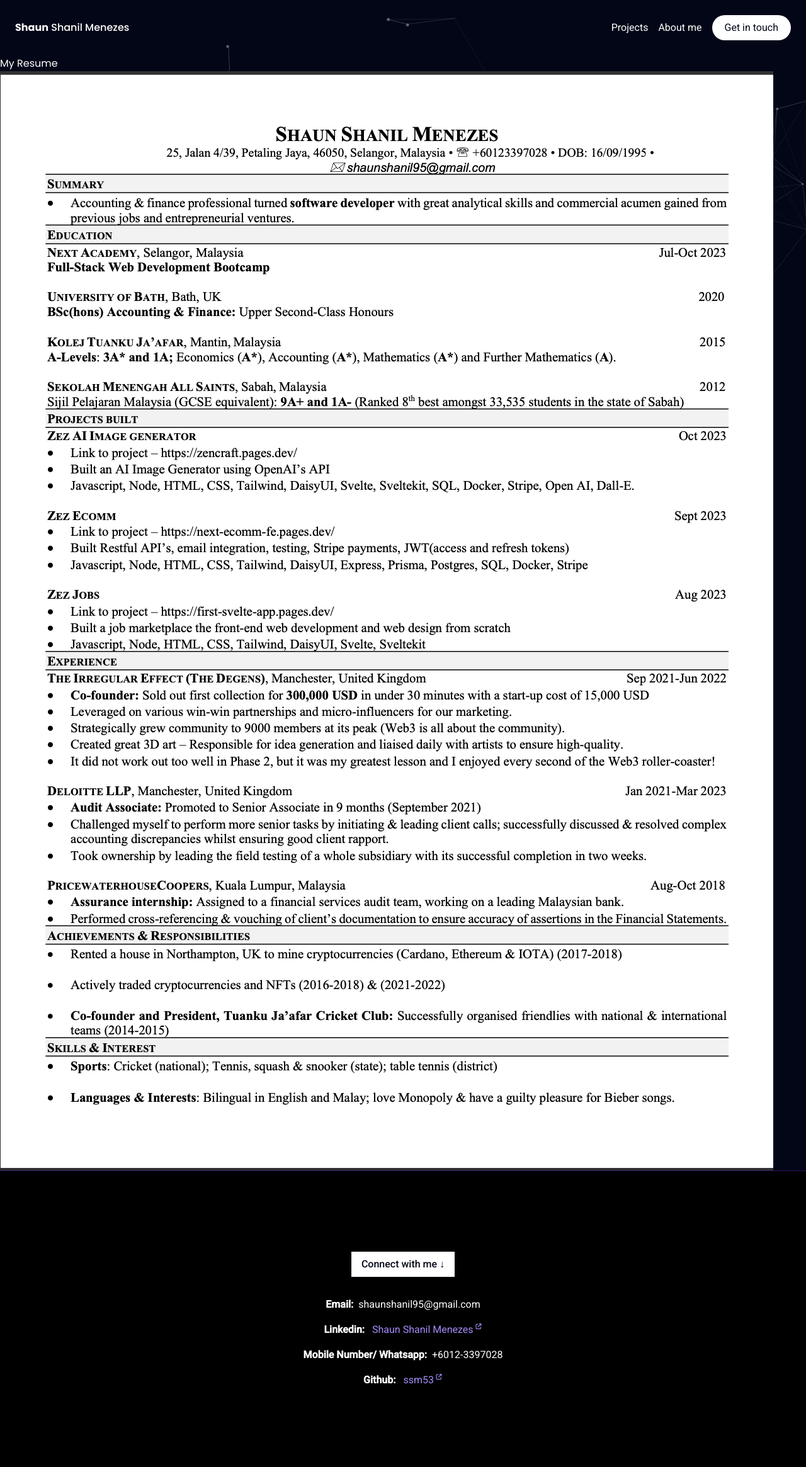
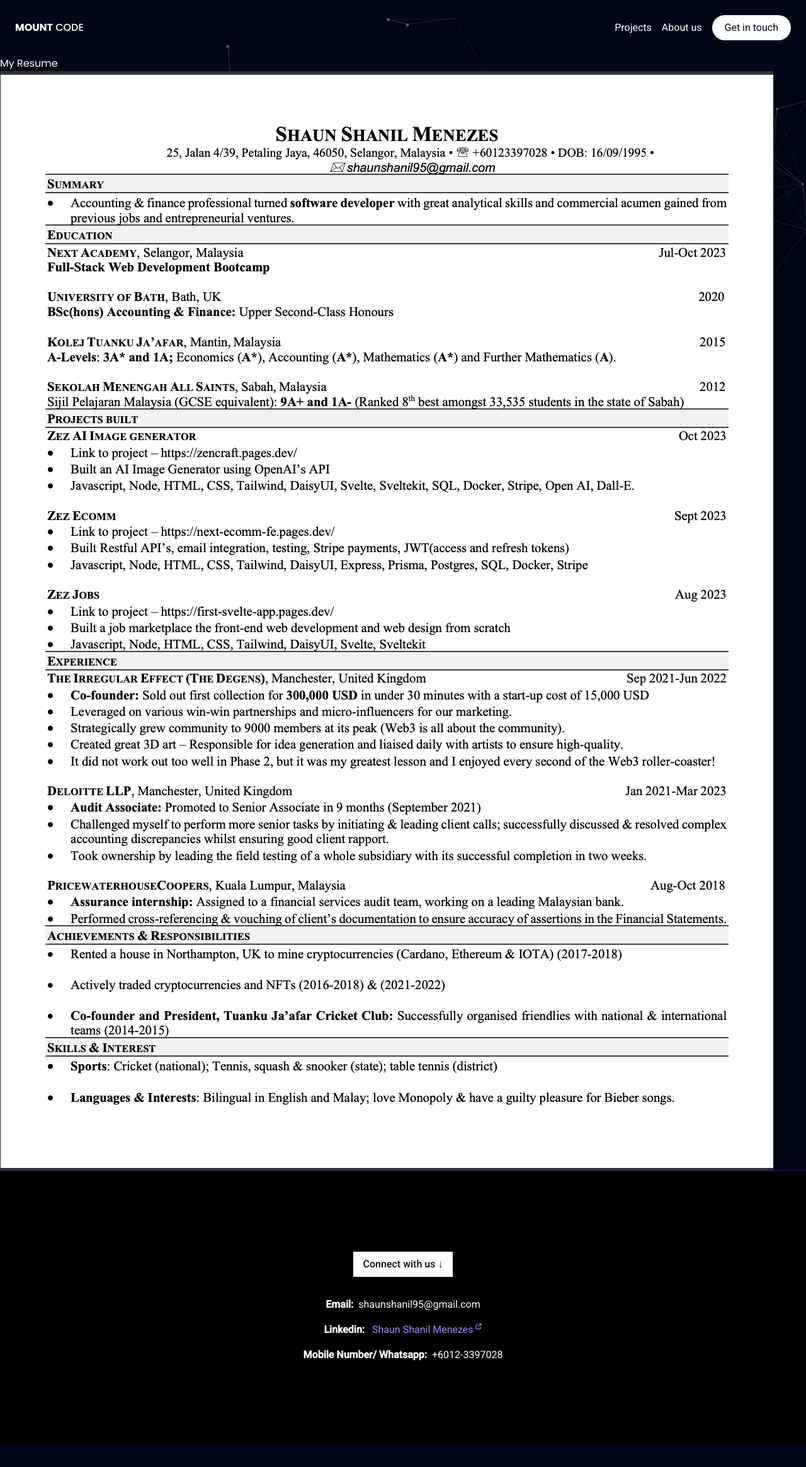
Before and after one commit to ssm53/mt.code, a SvelteKit app: page /resume in a window 1280 px wide. Shown: the whole page at 63% size. After the commit the page ends 2292 px from the top, so only its background shows below. Built offline with nearby package versions, Linux system fonts and the light colour scheme.

Commit message:
mvp is up

```diff
--- a/src/components/Footer.svelte
+++ b/src/components/Footer.svelte
@@ -1,5 +1,5 @@
 <footer class=" py-20 sm:py-32 bg-black border-t border-solid border-violet-950 flex flex-col gap-4 sm:gap-8 justify-center items-center">
-  <p class=" px-4 py-2 bg-white text-slate-950 font-medium">Connect with me &darr;
+  <p class=" px-4 py-2 bg-white text-slate-950 font-medium">Connect with us &darr;
 
   </p>
   <div class=" flex flex-col gap-4 justify-center items-center">
@@ -20,17 +20,6 @@
     <p><b class=" pr-2">Mobile Number/ Whatsapp:</b>+6012-3397028
 
     </p>
-    <p><b class=" pr-2">Github:</b>
-      <a class=" text-violet-400" target="_blank" href="https://github.com/ssm53">
-        ssm53<sup><span class=" text-xs scale-75 pl-0.5">
-          <i class=" fa-solid fa-arrow-up-right-from-square text-xs scale-[75%]"></i>
-
-        </span>
-        </sup>
-
-      </a>
-
-    </p>
 
   </div>
 
--- a/src/components/Header.svelte
+++ b/src/components/Header.svelte
@@ -3,12 +3,12 @@
 
   let tabs = [
     {name: "Projects", link: '#projects'},
-    {name: "About me", link: '#about'}, ]
+    {name: "About us", link: '#about'}, ]
 </script>
 
 <header class={"sticky z-[10] top-0 duration-200 px-6 flex items-center justify-between border-b border-solid " + ( y > 0 ? ' py-4 bg-slate-950 border-violet-950' :' py-6 bg-transparent border-transparent')}>
   <h1 class=" font-medium">
-    <b class=" font-bold poppins">Shaun</b> Shanil Menezes
+    <b class=" font-bold poppins">MOUNT</b> CODE
   </h1>
   <div class=" sm:flex ml-auto pr-4 items-center gap-4 hidden">
     {#each tabs as tab, index}
--- a/src/components/Main.svelte
+++ b/src/components/Main.svelte
@@ -8,9 +8,9 @@
   ]
 
   let benefits = [
-    {name:'a passionate developer', description: 'I pivoted to be a software developer in August 2023 and absolutely fell in love with the creativity and problem solving that is involved in developing and engineering innovative new online experiences. Starting of with JavaScript, HTML & CSS and evolving my knowledge base to include JavaScript frameworks, backend programming, design, cloud services and much much more.'},
-    {name:'a product functionality and backend fanatic', description: 'Carefully crafting and designing additional product functionalities allows me to express and experiment with every morsel of creativity I have. I also love the challenge of learning new design concepts and enabling users with amazing online experiences.'},
-    {name:'an excellent communicator with great business acumen', description: 'Previously being in the world of finance and co-founding an NFT project raising RM1.2 million, I have developed my soft-skills to work well in a successful team and contribute to non-technical areas as well'},
+    {name:'100% money back guaranteed', description: 'You heard that right, we only get paid if you are happy. Win-win.'},
+    {name:'we will host your website forever', description: "You don't need to worry if your website will not function, forever"},
+    {name:'free access to our AI chatbots', description: 'AI is cool. We are developing chatbots which can analyse any document. Imagine a ChatGPT but for your own documents'},
   ]
 
 
@@ -20,11 +20,11 @@
   <section id="introPage" class=" grid grid-cols-1 lg:grid-cols-2 gap-10 py-8 sm:py-14">
     <div class=" flex flex-col justify-center text-center lg:text-left gap-6 md:gap-8 lg:gap-10">
       <h2 class=" font-semibold text-4xl sm:text-5xl md:text-6xl">
-        Hi, I'm <span class="poppins text-violet-400">Shaun</span> Shanil Menezes <br/>Full Stack
-        <span class="poppins text-violet-400">Developer</span>
+        We're <span class="poppins text-violet-400">MOUNT</span> CODE <br/>We build
+        <span class="poppins text-violet-400">websites</span>
       </h2>
     <p class="text-base sm:text-lg md:text-xl">
-      My <span class="poppins text-violet-400">favourite tech</span> includes Javascript, Sveltekit, TailwindCSS, DaisyUI, Node.js, Express.js, Docker, AWS, Prisma & PostgreSQL!
+      If you're not satisfied, <span class="poppins text-violet-400">100% money back guarantee</span>
 
     </p>
     <!-- <a class=" blueShadow mx-auto lg:mr-auto lg:ml-0 text-base sm:text-lg md:text-xl poppins relative overflow-hidden px-6 py-3 group rounded-full bg-white text-slate-950 cursor-pointer" href='#' target="_blank">
@@ -37,7 +37,7 @@
     </a>
   </div>
   <div class=" relative shadow-2xl grid place-items-center flex flex-col">
-    <img src="images/profile.jpg" alt="profile pic" class="object-cover z-[2] max-h-[70vh]" />
+    <img src="src/images/Mountcode-logo.png" alt="profile pic" class="object-cover z-[2] max-h-[70vh]" />
 
   </div>
 
@@ -45,8 +45,8 @@
 
   <section id="projects" class=" py-20 lg:py-32 flex flex-col gap-24">
     <div class=" flex flex-col gap-2 text-center">
-      <h6 class=" text-lg sm:text-xl md:text-2xl">A few of my creative endeavours</h6>
-      <h3 class=" font-semibold text-3xl sm:text-4xl md:text-5xl">Curious to <span class="poppins text-violet-400">see</span> my work? </h3>
+      <h6 class=" text-lg sm:text-xl md:text-2xl">A few of our creative endeavours</h6>
+      <h3 class=" font-semibold text-3xl sm:text-4xl md:text-5xl">Curious to <span class="poppins text-violet-400">our</span> work? </h3>
 
     </div>
     <div class="flex flex-row justify-between">
@@ -66,17 +66,17 @@
     </div>
     <div class=" grid grid-cols-1 lg:grid-cols-3 gap-12 lg:gap-10">
       <Step step={steps[0]}>
-        <p>Zez AI is an AI Image Generator created with <strong class=" text-violet-400">Sveltekit, Node.js, OpenAI API, Express.js, PostgreSQL, Prisma & Stripe.</strong> Images are stored and uploaded using Multer and Stripe is used for all transaction handling. CRUD application which allows users to login using JWT tokens, generate any image using AI based on their prompt, edit any image they upload, create a variation of an uploaded image, view creations, and download creations. Users are given 5 free prompts, and after that they will have to pay $10 to get a total of 50 prompts.
+        <p>Zez AI is an AI Image Generator.<strong class=" text-violet-400">You can create any image you want!</strong> First 5 images are FREE.
         </p>
 
       </Step>
       <Step step={steps[1]}>
-        <p>Zez E-commerce is a digital image e-commerce store created with <strong class=" text-violet-400">Sveltekit, Node.js, AWS, Express.js, PostgreSQL, Prisma & Stripe.</strong> Images are stored and uploaded using AWS S3 buckets and Stripe is used for all transaction handling. CRUD application which allows users to login together with JWT access and refresh tokens, upload an image for sale, view their images for sale, delete their images for sale, and finally purchase an image.
+        <p>Zez E-commerce is a digital image e-commerce store created to <strong class=" text-violet-400">showcase these cute lil wassies</strong> Seriously tho, how cute are they?
         </p>
 
       </Step>
       <Step step={steps[2]}>
-        <p>Zez Jobs is a job marketplace created with <strong class=" text-violet-400">Sveltekit and Pocketbase.</strong> The backend was set up using Pocketbase. Users can view jobs and filter based on skills and location. After signing up and logging in, employers can post a job, view their jobs and edit their jobs.
+        <p>Zez Jobs is a job marketplace. <strong class=" text-violet-400">Get the job of your dreams, if it even if exists.</strong>
         </p>
 
       </Step>
@@ -88,16 +88,16 @@
   <section id="about" class=" py-20 pt-10 lg:pt-16 lg:py-32 flex flex-col gap-16 sm:gap-20 md:gap-24 relative">
     <div class=" flex flex-col gap-2 text-center relative before:absolute before:top-0 before:left-0 before:w-2/3 before:h-1.5 before:bg-violet-700 after:absolute after:bottom-0 after:right-0 after:w-2/3 after:h-1.5 after:bg-violet-700 py-4">
       <h6 class=" text-lg sm:text-xl md:text-2xl">Want to know more?</h6>
-      <h3 class=" font-semibold text-3xl sm:text-4xl md:text-5xl">A bit <span class="poppins text-violet-400">about</span> me</h3>
+      <h3 class=" font-semibold text-3xl sm:text-4xl md:text-5xl">A word <span class="poppins text-violet-400">from</span> the founder</h3>
     </div>
-    <p class=" mx-auto poppins font-semibold text-lg sm:text-xl md:text-2xl">I pivoted to be a developer. Previously, I was a financial accountant in Deloitte, UK.
-    <div class=" flex justify-center items-center">
+    <p class=" mx-auto poppins font-semibold text-lg sm:text-xl md:text-2xl">Yoo, I'm Shaun. Long story short, I was an auditor at Deloitte, UK before co-founding an NFT project, which had a revenue of RM1.2 million. It was a ball of a time running it and I saw the power of tech and code, and thought it would be cool if I can empower retail businesses with this, starting with websites. Also, I a;ways believe in a win-win solution, so I only get paid if you're satisfied.
+    <!-- <div class=" flex justify-center items-center">
       <a href="/resume" target="_blank" class="mx-auto px-4 py-2 rounded-md border border-solid border-white flex items-center gap-2 -mb-4 sm:-mb-0 -mt-10 w-80 hover:border-violet-700 duration-200">
         <p class="text-center ml-24">View Resume</p>
       </a>
 
-    </div>
-    <p class=" mx-auto poppins font-semibold text-lg sm:text-xl md:text-2xl">Now, I am . . .
+    </div> -->
+    <p class=" mx-auto poppins font-semibold text-lg sm:text-xl md:text-2xl">Here's our pitch . . .
 
     </p>
     <div class="flex flex-col gap-20 w-full mx-auto max-w-[800px]">
@@ -221,7 +221,7 @@
       <p>Scroll to see more &rarr;</p>
 
     </div>
-    <p class=" mx-auto">So why not invest?</p>
+    <p class=" mx-auto">If you read till here, here's my present to you - have a good day :)</p>
 
   </section>
 
```
Also changed, not shown: src/images/Mountcode-logo.png (added).
